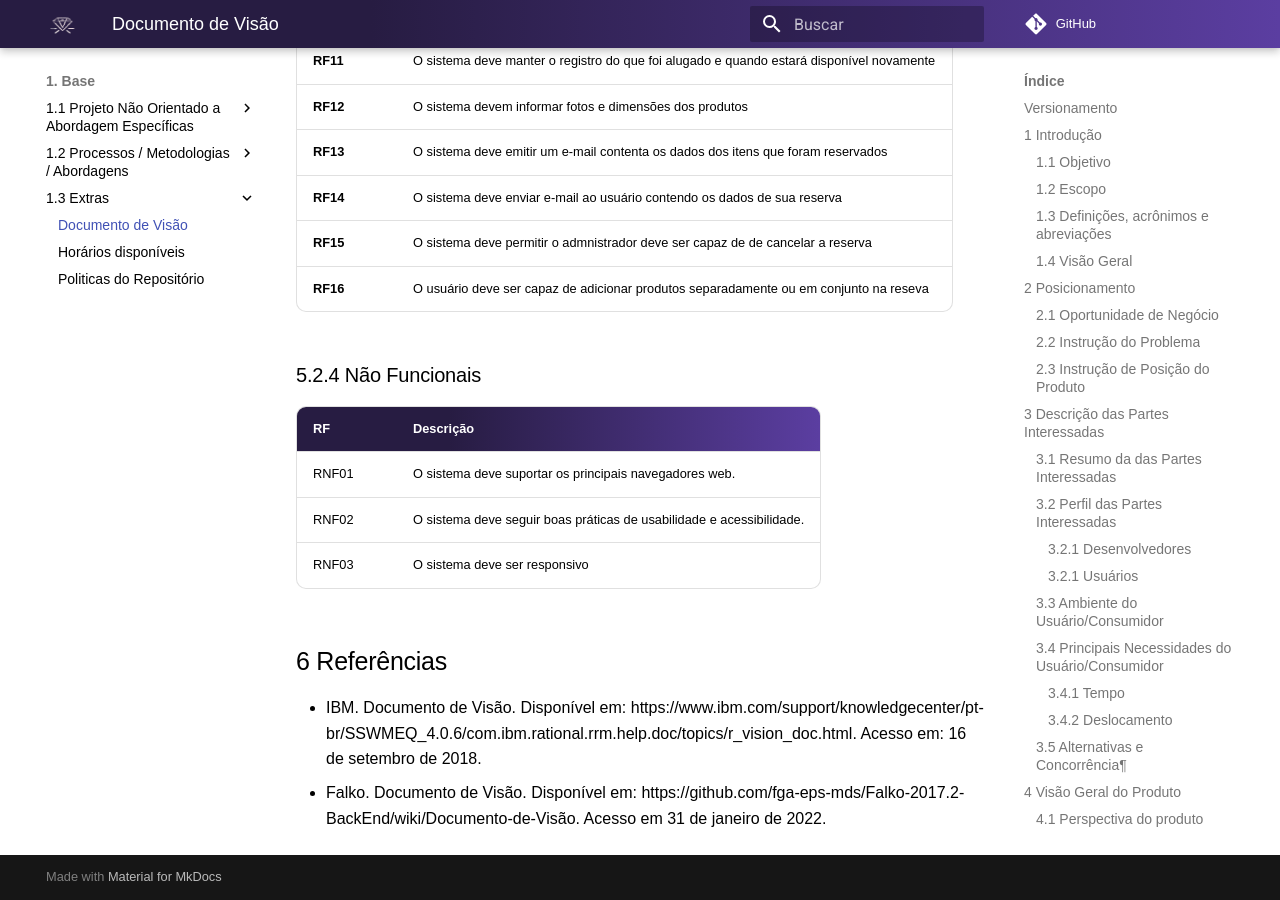
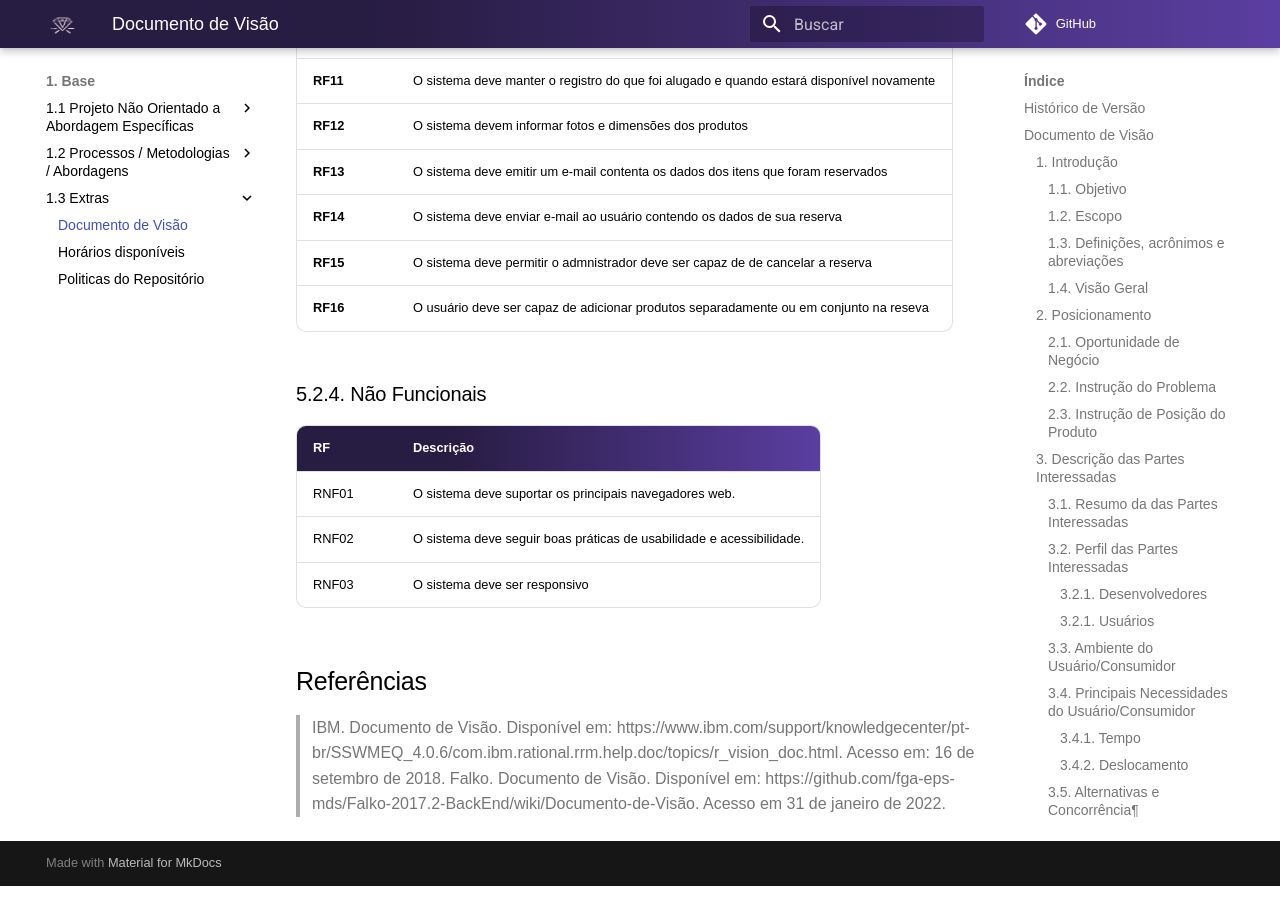
Before and after one commit to UnBArqDsw2021-2/2021.2_G7_-AluguelKitsFesta, an MkDocs documentation site: the page built from docs/Base/Extras/documento_de_visao.md, in a window 1280 px wide and 900 px high, scrolled down 8513 px. Built offline with MkDocs 1.6.1 and Material for MkDocs 9.7.7, drawn with Linux system fonts in a browser that asks for light colours; comment, search, counter and statistics services are not loaded; some of the changed text lies outside the part shown.

Commit message:
update documento_de_visao.md

```diff
--- a/docs/Base/Extras/documento_de_visao.md
+++ b/docs/Base/Extras/documento_de_visao.md
@@ -1,44 +1,43 @@
+## Histórico de Versão
+
+| Data       | Versão | Descrição                                                 | Autor(es)      |
+| ---------- | ------ | --------------------------------------------------------- | ------------ |
+| 30/01/2022 | 1.0    | Criação do documento                                      | Caio Gabriel |
+| 31/01/2022 | 1.1    | Detalhamento                                              | Caio Gabriel |
+| 01/02/2022 | 1.2    | Revisão do Documento                                      | Caio Gabriel |
+| 03/02/2022 | 1.3    | Atualização dos Requisitos Funcionais/Adição N Funcionais | Caio Gabriel |
+| 04/02/2022 | 1.4    | Atualização dos Requisitos Funcionais/Adição N Funcionais | Caio Gabriel |
+| 21/02/2022 | 1.5    | Revisão | Jaime Juan |
+
 # Documento de Visão
 
----
+## 1. Introdução
 
-## Versionamento
-
-| Data       | Versão | Descrição                                                 | Autores      |
-| ---------- | ------ | --------------------------------------------------------- | ------------ |
-| 30/01/2022 | 1.0    | Criação do documento                                      | Caio Gabriel |
-| 31/07/2022 | 1.1    | Detalhamento                                              | Caio Gabriel |
-| 01/08/2022 | 1.2    | Revisão do Documento                                      | Caio Gabriel |
-| 03/08/2022 | 1.3    | Atualização dos Requisitos Funcionais/Adição N Funcionais | Caio Gabriel |
-| 04/08/2022 | 1.4    | Atualização dos Requisitos Funcionais/Adição N Funcionais | Caio Gabriel |
-
-## 1 Introdução
-
-### 1.1 Objetivo
+### 1.1. Objetivo
 
 O objetivo deste documento é apresentar a aplicação PartyRental e determinar a sua real utilidade e funcionalidade. Tendo em mente esse objetivo, será realizado uma análise detalhada do projeto, com o intuito de deixar claro as inovações e funcionalidades ofertadas pela aplicação. Desse modo, isso irá ocorrer através de tópicos relativos à descrição do problema, oportunidade de negócios, descrição dos envolvidos, restrições do projeto, dentre outros.
 
-### 1.2 Escopo
+### 1.2. Escopo
 
 _“Imagine uma pequena empresa, que aluga kits para festas, tais como mesas, cadeiras, móveis específicos, talheres, vasos e outros materiais tipicamente utilizados em aniversários, casamentos, formaturas... Todo o processo de aluguel é feito de forma bem tradicional, via ligação de celular, telefone ou pessoalmente. Por que não pensar em uma aplicação web simples, que permita facilitar esse processo de aluguel?”_</br>
 Tendo como base a proposta inicial do projeto, pressupõe-se que geralmente o aluguel de equipamentos de trabalho e lazer ocorrem de maneira convencional como mencionado acima na proposta do tema. Materiais para festas e eventos também não fogem desse quesito, pois sabe-se, que para realizar tal atividade, qualquer indivíduo geralmente se dirige a loja física e faz a seleção do seu material com o vendedor. Com o intuito de mitigar essa etapa, e melhorar o conforto do usuário que provavelmente estará sobrecarregado com a organização de sua festa, a aplicação consegue fornecer um serviço útil e ágil para que consumidor final possa descentralizar melhor sua preocupação em relação a esta burocracia.
 
-### 1.3 Definições, acrônimos e abreviações
+### 1.3. Definições, acrônimos e abreviações
 
 -   FGA - Faculdade do Gama
 -   UnB - Universidade de Brasília
 
-### 1.4 Visão Geral
+### 1.4. Visão Geral
 
 A organização do documento tem como objetivo possibilitar uma melhor visualização das informações e intenções levantadas pela equipe. Tendo esse ponto como foco, será apresentado inicialmente a motivação por trás da implementação, que resultou no desenvolvimento dessa proposta. Em seguida, serão expostos os envolvidos no projeto, explicitando como a equipe está organizada. Logo após, o documento evidenciará todas as funcionalidades do sistema e demais requisitos fundamentais.
 
-## 2 Posicionamento
+## 2. Posicionamento
 
-### 2.1 Oportunidade de Negócio
+### 2.1. Oportunidade de Negócio
 
 Normalmente, nota-se que o aluguel de kits para festas, sendo esses kits de qualquer natureza, é necessário tempo e locomoção para adquirir esses produtos. É perceptível também que o consumidor desses produtos estão preocupados não somente com os kits, mas com toda a burocracia encontrada na realização de um evento. Vendo essa necessidade de desburocratização e economia de tempo, a aplicação disponibilizará vários produtos para festas que podem ser alugados em poucos minutos via aplicação web.
 
-### 2.2 Instrução do Problema
+### 2.2. Instrução do Problema
 
 | O problema de                      | haver deslocamento e gasto de tempo para alugar kits/itens de festas.       |
 | ---------------------------------- | --------------------------------------------------------------------------- |
@@ -46,7 +45,7 @@
 | O impacto do problema é            | Aflição pela burocracia e perda de tempo útil                               |
 | Uma solução bem sucedida incluiria | Aluguel de kits para festas e eventos por meio de uma aplicação web online. |
 
-### 2.3 Instrução de Posição do Produto
+### 2.3. Instrução de Posição do Produto
 
 | Para o        | organizador de eventos doméstico ou comercial                                                             |
 | ------------- | --------------------------------------------------------------------------------------------------------- |
@@ -56,18 +55,18 @@
 | De outro modo | ****\*****                                                                                                |
 | nosso produto | Disponibilizará de maneira inteiramente online, o aluguel de itens para festas/eventos.                   |
 
-## 3 Descrição das Partes Interessadas
+## 3. Descrição das Partes Interessadas
 
-### 3.1 Resumo da das Partes Interessadas
+### 3.1. Resumo da das Partes Interessadas
 
 | Nome                      | Descrição                                                                             | Responsabilidade                                                  |
 | ------------------------- | ------------------------------------------------------------------------------------- | ----------------------------------------------------------------- |
 | Equipe de Desenvolvimento | Estudantes da disciplina de Arquitetura e Desenho de Software ministrada na FGA, UnB. | Documentar, gerenciar, desenvolver, testar e implantar o produto. |
 | Consumidor                | Indivíduo que precisa alugar itens de festa para seu evento.                          | --------                                                          |
 
-### 3.2 Perfil das Partes Interessadas
+### 3.2. Perfil das Partes Interessadas
 
-#### 3.2.1 Desenvolvedores
+#### 3.2.1. Desenvolvedores
 
 | Desenvolvedores                          |
 | ---------------------------------------- |
@@ -90,7 +89,7 @@
 | Envolvimento                  | Alto                                                                                        |
 | Problemas/Comentários         | Gerenciamento de tempo/humano                                                               |
 
-#### 3.2.1 Usuários
+#### 3.2.1. Usuários
 
 | Descrição do Usuário  |                                                                    |
 | --------------------- | ------------------------------------------------------------------ |
@@ -101,7 +100,7 @@
 | Envolvimento          | Alto                                                               |
 | Problemas/Comentários | --------                                                           |
 
-### 3.3 Ambiente do Usuário/Consumidor
+### 3.3. Ambiente do Usuário/Consumidor
 
 A aplicação poderá ser utilizada em qualquer dispositivo que possuir navegador com acesso a internet.
 
@@ -109,30 +108,30 @@
 -   Mozilla Firefox
 -   Microsoft
 
-### 3.4 Principais Necessidades do Usuário/Consumidor
+### 3.4. Principais Necessidades do Usuário/Consumidor
 
-#### 3.4.1 Tempo
+#### 3.4.1. Tempo
 
 A forma com que os consumidores realizam este tipo de operação demanda muito tempo de deslocamento até o estabelecimento que realiza o aluguel dos itens/kits. Mesmo quando o aluguel ocorre por telefone, o consumidor em algum momento terá que se locomover até o estabelecimento, acarretando até em maior perda de tempo.
 
-#### 3.4.2 Deslocamento
+#### 3.4.2. Deslocamento
 
 Para o aluguel de itens/kits de festas é necessário, como mencionado no item anterior, se locomover até o estabelecimento. Isso, dependendo da distância, pode gerar alto custo de locomoção.
 
-### 3.5 Alternativas e Concorrência¶
+### 3.5. Alternativas e Concorrência¶
 
 -   https://www.partyrent.com/
 -   https://www.lokdecore.com.br/
 -   https://www.rentalfesta.com.br/
 -   https://www.aluguelmaterialfesta.com.br/
 
-## 4 Visão Geral do Produto
+## 4. Visão Geral do Produto
 
-### 4.1 Perspectiva do produto
+### 4.1. Perspectiva do produto
 
 O sistema terá como principal objetivo, mitigar a burocracia de deslocamento para aluguel de kits de festas, fornecendo uma listagem de itens/kits de festa que podem ser organizados em “carrinhos” e pagos previamente na própria aplicação, que posteriormente, se alugados, serão entregues no local designado pelo consumidor.
 
-### 4.2 Resumo dos recursos
+### 4.2. Resumo dos recursos
 
 | Benefício para o Cliente                          | Recursos de suporte                                                                                       |
 | ------------------------------------------------- | --------------------------------------------------------------------------------------------------------- |
@@ -141,7 +140,7 @@
 | Histórico de aluguel                              | Informações detalhadas de todas as operações realizadas pelo usuário/consumidor                           |
 | Avaliação do Usuário                              | Espaço reservado para que o usuário possa avaliar a qualidade do produto e do serviço de aluguel prestado |
 
-### 4.3 Recursos Principais do Produto
+### 4.3. Recursos Principais do Produto
 
 -   Pesquisar item ou kit desejado
 -   Visualizar lista de itens ou kits
@@ -151,7 +150,7 @@
 -   Criar lista/carrinho de itens para serem alugados
 -   Pagamento facilitado, rápido e inteiramente online
 
-### 4.4 Restrições do Produto
+### 4.4. Restrições do Produto
 
 Para a utilização do produto descrito, o usuário deverá ter acesso aos dados do sistema que são disponibilizados pelo prestador de serviço,, implicando assim em certas limitações, tais como:
 
@@ -159,15 +158,15 @@
 -   O usuário deve dispor de acesso a internet
 -   O usuário deve dispor de um navegador
 
-## 5 Faixa de Qualidade
+## 5. Faixa de Qualidade
 
 ### 5.1. Restrições de Implementação
 
 O sistema deverá consumir uma API externa para realizar as operações de pagamento do usuário.
 
-### 5.2 Requisitos do Sistema
+### 5.2. Requisitos do Sistema
 
-### 5.2.1 Usabilidade
+### 5.2.1. Usabilidade
 
 **RU01 - Tempo mínimo para a execução de uma operação**
 É preciso que o tempo de execução das atividades não ultrapassem o tempo de 60 segundos. Caso aconteça, a plataforma deve apresentar uma mensagem de _Timeout_
@@ -181,7 +180,7 @@
 **RU04 - Facilidade de Uso**
 Espera-se que o sistema seja de fácil uso ao usuário e intuitivo, de modo que, não seja preciso uso de documentação externa para utilização do fluxo principal do sistema.
 
-### 5.2.2 Confiabilidade
+### 5.2.2. Confiabilidade
 
 **RC01 - Segurança**
 É preciso que o sistema se recupere de falhas em operações críticas do sistema e também que a aplicação seja implementada a fim de combater as seguintes atividades maliciosas :
@@ -209,7 +208,7 @@
 -   **Média importância** ex: Queda momentânea do sistema.
 -   **Muita importância** ex: Perca/vazamento de dados de persistência
 
-### 5.2.3 Desempenho
+### 5.2.3. Desempenho
 
 **RD01 - Tempo de processamento**
 O sistema não deve ultrapassar 30 segundos para processar a requisição de uma tarefa.
@@ -217,7 +216,7 @@
 **RD02 - Tempo de resposta**
 O tempo de resposta de uma pesquisa no sistema não deve ultrapassar o prazo máximo de 1 minuto.(**_Query Performance_**)
 
-### 5.2.4 Funcionais
+### 5.2.4. Funcionais
 
 | RF        | Descrição                                                                                                                 |
 | --------- | ------------------------------------------------------------------------------------------------------------------------- |
@@ -238,7 +237,7 @@
 | **RF15**  | O sistema deve permitir o admnistrador deve ser capaz de de cancelar a reserva                                            |
 | **RF16**  | O usuário deve ser capaz de adicionar produtos separadamente ou em conjunto na reseva                                     |
 
-### 5.2.4 Não Funcionais
+### 5.2.4. Não Funcionais
 
 | RF     | Descrição                                                            |
 | ------ | -------------------------------------------------------------------- |
@@ -246,7 +245,7 @@
 | RNF02  | O sistema deve seguir boas práticas de usabilidade e acessibilidade. |
 | RNF03  | O sistema deve ser responsivo                                        |
 
-## 6 Referências
+## Referências
 
--   IBM. Documento de Visão. Disponível em: https://www.ibm.com/support/knowledgecenter/pt-br/SSWMEQ_4.0.6/com.ibm.rational.rrm.help.doc/topics/r_vision_doc.html. Acesso em: 16 de setembro de 2018.
--   Falko. Documento de Visão. Disponível em: https://github.com/fga-eps-mds/Falko-2017.2-BackEnd/wiki/Documento-de-Visão. Acesso em 31 de janeiro de 2022.
+> IBM. Documento de Visão. Disponível em: https://www.ibm.com/support/knowledgecenter/pt-br/SSWMEQ_4.0.6/com.ibm.rational.rrm.help.doc/topics/r_vision_doc.html. Acesso em: 16 de setembro de 2018.
+> Falko. Documento de Visão. Disponível em: https://github.com/fga-eps-mds/Falko-2017.2-BackEnd/wiki/Documento-de-Visão. Acesso em 31 de janeiro de 2022.
```
